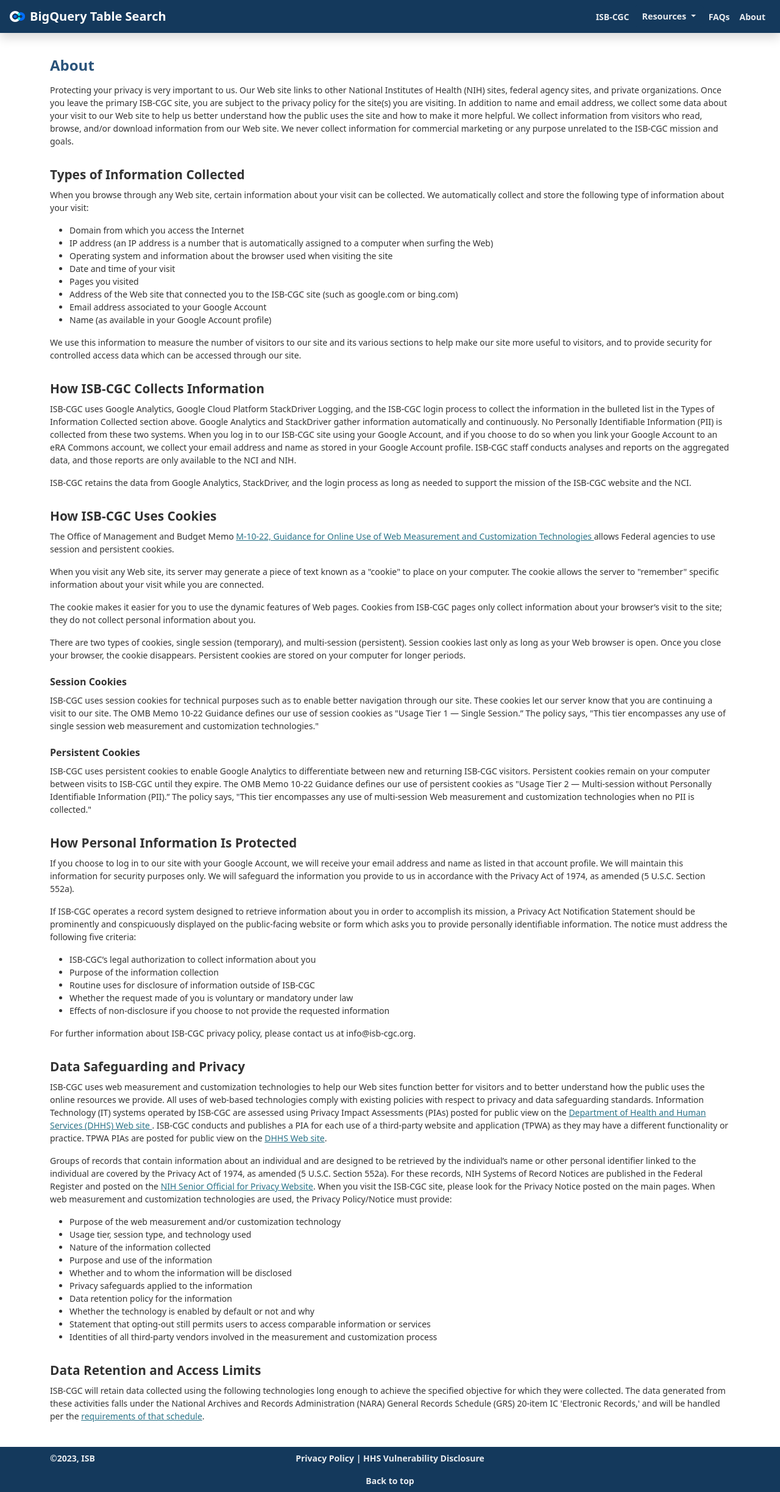
After one commit to isb-cgc/BigQueryTableSearch, a Flask app: page /about/ in a window 1280 px wide. The commit adds this page. Shown: the whole page at 61% size. Run offline with Flask 3, Linux system fonts and the light colour scheme; some libraries are stand-ins or nearby versions.

```diff
--- a/main.py
+++ b/main.py
@@ -63,9 +63,16 @@ os.environ["GOOGLE_APPLICATION_CREDENTIALS"] = GOOGLE_APPLICATION_CREDENTIALS
 BQ_ECOSYS_BUCKET = os.environ.get('BQ_ECOSYS_BUCKET',
                                   'https://storage.googleapis.com/webapp-static-files-isb-cgc-dev/bq_ecosys/')
 
+
+@app.route("/about/")
+def about():
+    return render_template("about.html")
+
+
 @app.route("/privacy/")
 def privacy():
     return render_template("privacy.html")
+
 
 @app.route("/bq_meta_data/<proj_id>.<dataset_id>.<table_id>/", methods=['GET', 'POST'])
 @app.route("/", methods=['GET', 'POST'])
@@ -74,7 +81,8 @@ def home(proj_id=None, dataset_id=None, table_id=None):
     bq_filter_file_path = BQ_ECOSYS_BUCKET + bq_filter_file_name
     bq_filters = requests.get(bq_filter_file_path).json()
     # bq_filters['selected_table_full_id'] = table_id
-    bq_filters['selected_table_full_id'] = f'{proj_id}.{dataset_id}.{table_id}'
+    if proj_id and dataset_id and table_id:
+        bq_filters['selected_table_full_id'] = f'{proj_id}.{dataset_id}.{table_id}'
     selected_filters_list = []
     if request.method == 'POST':
         rq_meth = request.form
@@ -87,17 +95,14 @@ def home(proj_id=None, dataset_id=None, table_id=None):
     for f in filter_list:
         if rq_meth.get(f):
             selected_filters_list.append('{filter}={value}'.format(filter=f, value=rq_meth.get(f)))
-    print('selected_filters_list')
-    print(selected_filters_list)
     bq_filters['selected_filters'] = '&'.join(selected_filters_list)
     return render_template("bq_meta_search.html", bq_filters=bq_filters)
 
 
-def filter_by_prop(rq_meth, rows, attr_list, sub_category, is_exact_match):
+def filter_by_prop(rq_meth, rows, attr_list, sub_category, exact_match_search):
     for attr in attr_list:
-        f_val = rq_meth.get(attr, '').strip().lower()
-
-        if f_val:
+        f_vals = rq_meth.get(attr, '').strip().lower()
+        if f_vals:
             filtered_rows = []
             for row in rows:
                 add_row = False
@@ -106,46 +111,73 @@ def filter_by_prop(rq_meth, rows, attr_list, sub_category, is_exact_match):
                     if field_dict:
                         if sub_category == 'labels':
                             for k in field_dict.keys():
-                                if k.startswith(attr) and field_dict.get(k).lower() == f_val:
-                                    add_row = True
+                                for f_val in f_vals.split('|'):
+                                    if k.startswith(attr):
+                                        if exact_match_search:
+                                            if field_dict.get(k).lower() == f_val:
+                                                add_row = True
+                                                break
+                                        else:
+                                            if f_val in field_dict.get(k).lower():
+                                                add_row = True
+                                                break
+
+                                if add_row:
                                     break
+
                         else:
-                            if field_dict.get(attr).lower() == f_val:
-                                add_row = True
+                            for f_val in f_vals.split('|'):
+                                if exact_match_search:
+                                    if field_dict.get(attr).lower() == f_val:
+                                        add_row = True
+                                        break
+                                else:
+                                    if f_val in field_dict.get(attr).lower():
+                                        add_row = True
+                                        break
                 else:
-                    if is_exact_match:
-                        if row.get(attr).lower() == f_val:
-                            add_row = True
-                    else:
-                        if row.get(attr) and f_val in row.get(attr).lower():
-                            add_row = True
+                    for f_val in f_vals.split('|'):
+                        if exact_match_search:
+                            add_row = (row.get(attr).lower() == f_val)
+                        else:
+                            add_row = (row.get(attr) and f_val in row.get(attr).lower())
+                        if add_row:
+                            break
                 if add_row:
                     filtered_rows.append(row)
             rows = filtered_rows
     return rows
 
 
+def search_field(field_list, f_val, is_field_found):
+    for field in field_list:
+        is_field_found = (f_val in field['name'].lower())
+        if is_field_found:
+            break
+        elif 'fields' in field:
+            is_field_found = search_field(field['fields'], f_val, is_field_found)
+            if is_field_found:
+                break
+    return is_field_found
+
+
 def filter_by_field_name(rq_meth, rows):
     f_val = rq_meth.get('field_name', '').strip().lower()
-    print(f_val)
     if f_val:
         filtered_rows = []
         for row in rows:
             field_dict = row.get('schema')
             if field_dict:
                 field_list = field_dict.get('fields')
-                for field in field_list:
-                    if field['name'].lower() == f_val:
-                        filtered_rows.append(row)
-                        break
+                is_field_found = search_field(field_list, f_val, False)
+                if is_field_found:
+                    filtered_rows.append(row)
         rows = filtered_rows
     return rows
 
 
 def filter_by_all_labels(rq_meth, rows):
     f_val = rq_meth.get('labels', '').strip().lower()
-    print('f_val')
-    print(f_val)
     if f_val:
         filtered_rows = []
         for row in rows:
@@ -164,14 +196,13 @@ def filter_rows(rows, req):
         rq_meth = req.form
     else:
         rq_meth = req.args
-
     generic_filters = ['description', 'friendlyName']
     tbl_ref_filters = ['projectId', 'datasetId', 'tableId']
     label_filters = ['access', 'status', 'category', 'experimental_strategy', 'data_type', 'source', 'program',
                      'reference_genome']
 
     filter_prop_list = [{'attr_list': generic_filters, 'subcategory': None, 'is_exact_match': False},
-                        {'attr_list': tbl_ref_filters, 'subcategory': 'tableReference', 'is_exact_match': True},
+                        {'attr_list': tbl_ref_filters, 'subcategory': 'tableReference', 'is_exact_match': False},
                         {'attr_list': label_filters, 'subcategory': 'labels', 'is_exact_match': True}]
     for filter_prop in filter_prop_list:
         rows = filter_by_prop(rq_meth, rows, filter_prop['attr_list'], filter_prop['subcategory'],
@@ -210,9 +241,11 @@ def get_nested_data(row_cell):
                 for double_sub_row in sub_row[sub_key]:
                     for double_sub_key in double_sub_row.keys():
                         if nested_cell_data_dict.get(f'{sub_key}.{double_sub_key}'):
-                            nested_cell_data_dict[f'{sub_key}.{double_sub_key}'].append(f'{sub_key}.{double_sub_key}:{double_sub_row[double_sub_key]}')
+                            nested_cell_data_dict[f'{sub_key}.{double_sub_key}'].append(
+                                f'{sub_key}.{double_sub_key}:{double_sub_row[double_sub_key]}')
                         else:
-                            nested_cell_data_dict[f'{sub_key}.{double_sub_key}'] = [f'{sub_key}.{double_sub_key}:{double_sub_row[double_sub_key]}']
+                            nested_cell_data_dict[f'{sub_key}.{double_sub_key}'] = [
+                                f'{sub_key}.{double_sub_key}:{double_sub_row[double_sub_key]}']
                             # nested_cell_data_dict[double_sub_key] = [double_sub_row[double_sub_key]]
                 # print(sub_row[sub_key])
                 # return get_nested_data(sub_row[sub_key])
@@ -238,7 +271,6 @@ def get_schema_fields(schema_field):
         return nested_schema_dic
     else:
         return schema_field.name
-
 
 
 @app.route("/get_tbl_preview/<proj_id>/<dataset_id>/<table_id>/", methods=['GET', 'POST'])
@@ -383,7 +415,6 @@ def get_tbl_preview(proj_id, dataset_id, table_id):
     return jsonify(result)
 
 
-
 # @app.route('/_ah/warmup')
 # def warmup():
 #     # Handle your warmup logic here, e.g. set up a database connection pool
--- /dev/null
+++ b/templates/about.html
@@ -0,0 +1,208 @@
+{% extends 'base.html' %}
+{% block head %}
+{{ super() }}
+{% endblock %}
+
+{% block page_name %}about{% endblock %}
+{% block content %}
+<div class="container py-4">
+    <h1 class="page-header" role="heading" aria-level="1">About</h1>
+
+    <p>
+        Protecting your privacy is very important to us. Our Web site links to other National Institutes of Health
+        (NIH) sites,
+        federal agency sites, and private organizations. Once you leave the primary ISB-CGC site, you are subject to
+        the privacy
+        policy for the site(s) you are visiting. In addition to name and email address, we collect some data about
+        your visit to
+        our Web site to help us better understand how the public uses the site and how to make it more helpful. We
+        collect
+        information from visitors who read, browse, and/or download information from our Web site. We never collect
+        information
+        for commercial marketing or any purpose unrelated to the ISB-CGC mission and goals.
+    </p>
+
+    <h2 role="heading" aria-level="2">Types of Information Collected</h2>
+    <p>
+        When you browse through any Web site, certain information about your visit can be collected. We
+        automatically collect and
+        store the following type of information about your visit:
+    </p>
+    <ul>
+        <li>Domain from which you access the Internet</li>
+        <li>IP address (an IP address is a number that is automatically assigned to a computer when surfing the
+            Web)
+        </li>
+        <li>Operating system and information about the browser used when visiting the site</li>
+        <li>Date and time of your visit</li>
+        <li>Pages you visited</li>
+        <li>Address of the Web site that connected you to the ISB-CGC site (such as google.com or bing.com)</li>
+        <li>Email address associated to your Google Account</li>
+        <li>Name (as available in your Google Account profile)</li>
+    </ul>
+    <p>
+        We use this information to measure the number of visitors to our site and its various sections to help make
+        our
+        site more useful to visitors, and to provide security for controlled access data which can be accessed
+        through
+        our site.
+    </p>
+
+    <h2 role="heading" aria-level="2">How ISB-CGC Collects Information</h2>
+    <p>
+        ISB-CGC uses Google Analytics, Google Cloud Platform StackDriver Logging, and the ISB-CGC login process to
+        collect
+        the information in the bulleted list in the Types of Information Collected section above. Google Analytics
+        and
+        StackDriver gather information automatically and continuously. No Personally Identifiable Information (PII)
+        is
+        collected from these two systems. When you log in to our ISB-CGC site using your Google Account, and if you
+        choose to do so when you link your Google Account to an eRA Commons account, we collect your email address
+        and
+        name as stored in your Google Account profile. ISB-CGC staff conducts analyses and reports on the aggregated
+        data, and those reports are only available to the NCI and NIH.
+    </p>
+    <p>
+        ISB-CGC retains the data from Google Analytics, StackDriver, and the login process as long as needed to
+        support
+        the mission of the ISB-CGC website and the NCI.
+    </p>
+
+    <h2 role="heading" aria-level="2">How ISB-CGC Uses Cookies</h2>
+    <p>
+        The Office of Management and Budget Memo
+        <a href="https://www.whitehouse.gov/sites/whitehouse.gov/files/omb/memoranda/2010/m10-22.pdf" target="_blank"
+           rel="noreferrer" class="sr-set">
+            M-10-22, Guidance for Online Use of Web Measurement and Customization Technologies <span
+                class="sr-only"> opens a new tab</span></a> allows
+        Federal agencies to use session and persistent cookies.
+    </p>
+    <p>
+        When you visit any Web site, its server may generate a piece of text known as a "cookie" to place on your
+        computer. The cookie allows the server to "remember" specific information about your visit while you are
+        connected.
+    </p>
+    <p>
+        The cookie makes it easier for you to use the dynamic features of Web pages. Cookies from ISB-CGC pages only
+        collect information about your browser’s visit to the site; they do not collect personal information about
+        you.
+    </p>
+    <p>
+        There are two types of cookies, single session (temporary), and multi-session (persistent). Session cookies
+        last
+        only as long as your Web browser is open. Once you close your browser, the cookie disappears. Persistent
+        cookies
+        are stored on your computer for longer periods.
+    </p>
+
+    <h3 role="heading" aria-level="3">Session Cookies</h3>
+    <p>
+        ISB-CGC uses session cookies for technical purposes such as to enable better navigation through our site.
+        These
+        cookies let our server know that you are continuing a visit to our site. The OMB Memo 10-22 Guidance defines
+        our
+        use of session cookies as "Usage Tier 1 — Single Session.” The policy says, "This tier encompasses any use
+        of
+        single session web measurement and customization technologies."
+    </p>
+
+    <h3 role="heading" aria-level="3">Persistent Cookies</h3>
+    <p>
+        ISB-CGC uses persistent cookies to enable Google Analytics to differentiate between new and returning
+        ISB-CGC
+        visitors. Persistent cookies remain on your computer between visits to ISB-CGC until they expire. The OMB
+        Memo
+        10-22 Guidance defines our use of persistent cookies as "Usage Tier 2 — Multi-session without Personally
+        Identifiable Information (PII).” The policy says, "This tier encompasses any use of multi-session Web
+        measurement and customization technologies when no PII is collected."
+    </p>
+
+    <h2 role="heading" aria-level="2">How Personal Information Is Protected</h2>
+    <p>
+        If you choose to log in to our site with your Google Account, we will receive your email address and name as
+        listed in that account profile. We will maintain this information for security purposes only. We will
+        safeguard
+        the information you provide to us in accordance with the Privacy Act of 1974, as amended (5 U.S.C. Section
+        552a).
+    </p>
+
+    <p>
+        If ISB-CGC operates a record system designed to retrieve information about you in order to accomplish its
+        mission, a Privacy Act Notification Statement should be prominently and conspicuously displayed on the
+        public-facing website or form which asks you to provide personally identifiable information. The notice must
+        address the following five criteria:
+    </p>
+    <ul>
+        <li>ISB-CGC’s legal authorization to collect information about you</li>
+        <li>Purpose of the information collection</li>
+        <li>Routine uses for disclosure of information outside of ISB-CGC</li>
+        <li>Whether the request made of you is voluntary or mandatory under law</li>
+        <li>Effects of non-disclosure if you choose to not provide the requested information</li>
+    </ul>
+
+    <p>For further information about ISB-CGC privacy policy, please contact us at info@isb-cgc.org.</p>
+
+    <h2 role="heading" aria-level="2">Data Safeguarding and Privacy</h2>
+
+    <p>
+        ISB-CGC uses web measurement and customization technologies to help our Web sites function better for
+        visitors
+        and to better understand how the public uses the online resources we provide. All uses of web-based
+        technologies
+        comply with existing policies with respect to privacy and data safeguarding standards. Information
+        Technology
+        (IT) systems operated by ISB-CGC are assessed using Privacy Impact Assessments (PIAs) posted for public view
+        on
+        the <a href="http://www.hhs.gov/pia/" target="_blank" rel="noreferrer" class="sr-set">Department of Health and
+        Human Services (DHHS) Web
+        site <span
+                class="sr-only"> opens a new tab</span></a>
+        . ISB-CGC conducts and publishes a PIA for each use of a third-party website and
+        application
+        (TPWA) as they may have a different functionality or practice. TPWA PIAs are posted for public view on the
+        <a href="http://www.hhs.gov/pia/#Third-Party" target="_blank" rel="noreferrer" class="sr-set">DHHS Web site<span
+                class="sr-only"> opens a new tab</span></a>.
+    </p>
+
+    <p>
+        Groups of records that contain information about an individual and are designed to be retrieved by the
+        individual’s name or other personal identifier linked to the individual are covered by the Privacy Act of
+        1974,
+        as amended (5 U.S.C. Section 552a). For these records, NIH Systems of Record Notices are published in the
+        Federal Register and posted on the <a href="https://oma.od.nih.gov/DMS/Pages/Privacy-Program.aspx"
+                                              target="_blank" rel="noreferrer" class="sr-set">
+        NIH Senior Official for Privacy Website<span
+            class="sr-only"> opens a new tab</span></a>. When you visit the ISB-CGC site, please look
+        for
+        the Privacy Notice posted on the main pages. When web measurement and customization technologies are used,
+        the
+        Privacy Policy/Notice must provide:
+    </p>
+    <ul>
+        <li>Purpose of the web measurement and/or customization technology</li>
+        <li>Usage tier, session type, and technology used</li>
+        <li>Nature of the information collected</li>
+        <li>Purpose and use of the information</li>
+        <li>Whether and to whom the information will be disclosed</li>
+        <li>Privacy safeguards applied to the information</li>
+        <li>Data retention policy for the information</li>
+        <li>Whether the technology is enabled by default or not and why</li>
+        <li>Statement that opting-out still permits users to access comparable information or services</li>
+        <li>Identities of all third-party vendors involved in the measurement and customization process</li>
+    </ul>
+
+    <h2 role="heading" aria-level="2">Data Retention and Access Limits</h2>
+    <p>
+        ISB-CGC will retain data collected using the following technologies long enough to achieve the specified
+        objective for which they were collected. The data generated from these activities falls under the National
+        Archives and Records Administration (NARA) General Records Schedule (GRS) 20-item IC 'Electronic Records,'
+        and
+        will be handled per the <a href="http://www.archives.gov/records-mgmt/grs/grs20.html" target="_blank"
+                                   rel="noreferrer" class="sr-set">
+        requirements of that schedule<span
+            class="sr-only"> opens a new tab</span></a>.
+    </p>
+
+</div>
+
+{% endblock %}
```
Also changed, not shown: static/js/bq_meta_search.js (+124 -78 lines), templates/bq_meta_search.html (+5 -7 lines), 1 other file.
